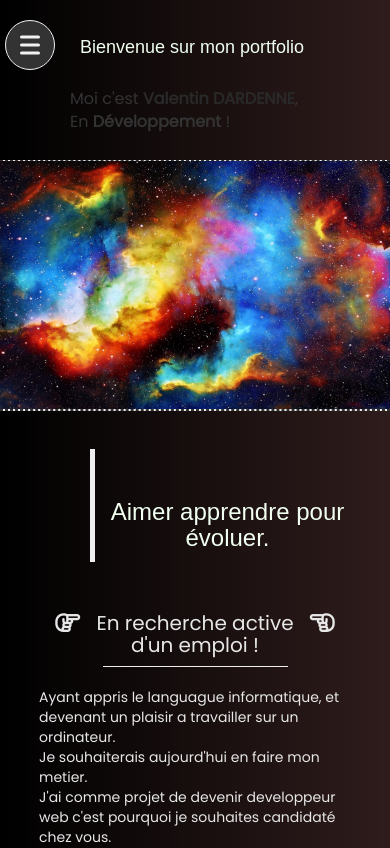
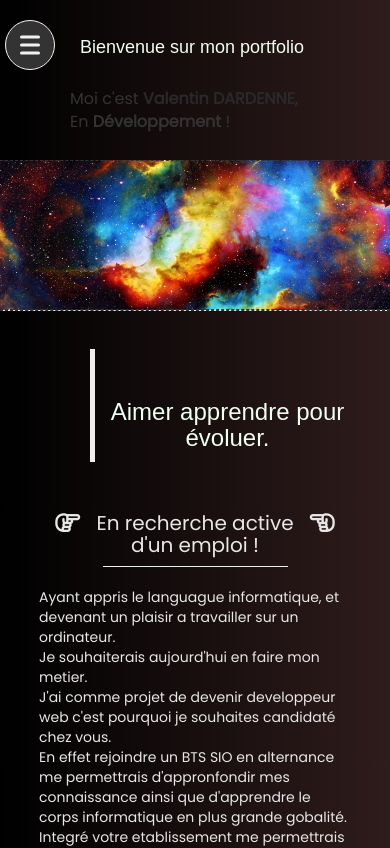
Before and after one commit to ValentinDLC/Portfolio., a plain HTML site: page index.html in a window 390 px wide. Shown: the top 848 px of the page. Drawn offline with nearby package versions, Linux system fonts and the light colour scheme; a script that the page names is missing.

Commit message:
Update test.css

```diff
--- a/test.css
+++ b/test.css
@@ -1153,6 +1153,7 @@ h1 {
         line-height: 40px;
     }
 }
+
 .section-parallax {
     width: 100%;
     height: 250px;
@@ -1163,6 +1164,20 @@ h1 {
     border-top: 1px dashed #333;
     border-bottom: 1px dashed #333;
     }
+
+@media screen and (max-width: 768px) {
+    .section-parallax {
+        height: 200px;
+        background-size: cover;
+    }
+}
+
+@media screen and (max-width: 480px) {
+    .section-parallax {
+        height: 150px;
+        background-size: cover;
+    }
+}
 /* Section Contact */
 
 .section-contact {
```
